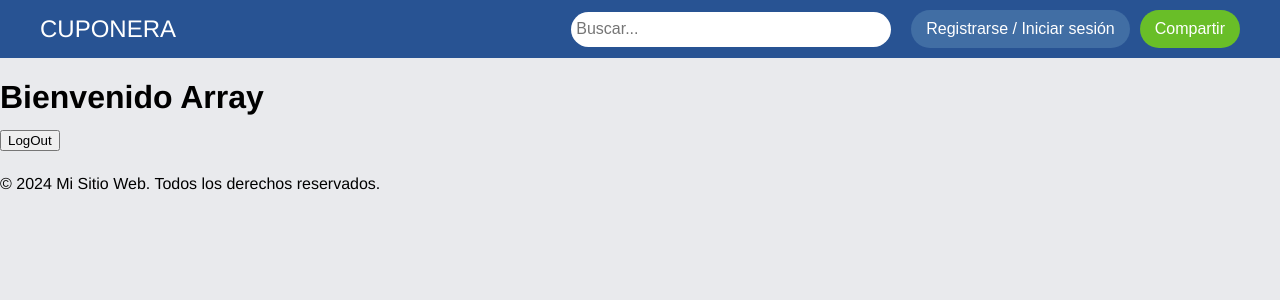
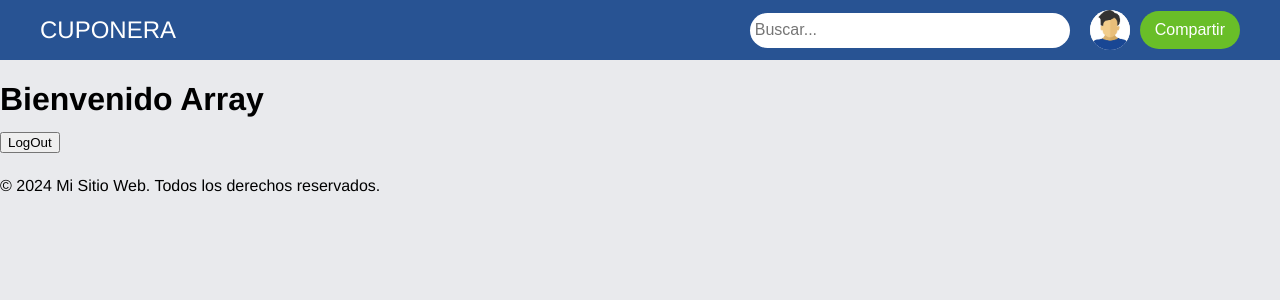
Before and after one commit to Luis4Armenta/cuponera, a PHP site: page /welcome.php in a window 1280 px wide. Shown: the top 300 px of the page. Run offline with PHP 8.4, Linux system fonts and the light colour scheme; the visitor is signed in with stand-in values (Sample User, id 1).

Commit message:
style: avatar de usuario en navbar

```diff
--- a/assets/styles/main.css
+++ b/assets/styles/main.css
@@ -62,3 +62,20 @@ body {
   /* opacity: 0.8; */
   filter: brightness(110%);
 }
+
+.user-avatar {
+  border: none;
+  border-radius: 50%;
+  overflow: hidden;
+  padding: 0;
+  width: 40px;
+  height: 40px;
+  margin-left: 10px;
+  cursor: pointer;
+}
+
+.user-avatar img {
+  width: 100%;
+  height: 100%;
+  display: block;
+}
--- a/shared/header.php
+++ b/shared/header.php
@@ -26,7 +26,11 @@
           <form class="search-form">
             <input type="text" placeholder="Buscar..." />
           </form>
-          <button class="btn btn-rounded" id="btn-login">Registrarse / Iniciar sesión</button>
+          <?php if (isset($_SESSION['user'])): ?>
+            <button class="user-avatar"><img src="assets/images/user.png"/></button>
+          <?php else: ?>
+            <button class="btn btn-rounded" id="btn-login">Registrarse / Iniciar sesión</button>
+          <?php endif; ?>
           <button class="btn btn-rounded" id="btn-share">Compartir</button>
         </div>
       </nav>
```
Also changed, not shown: assets/images/user.png (added).
